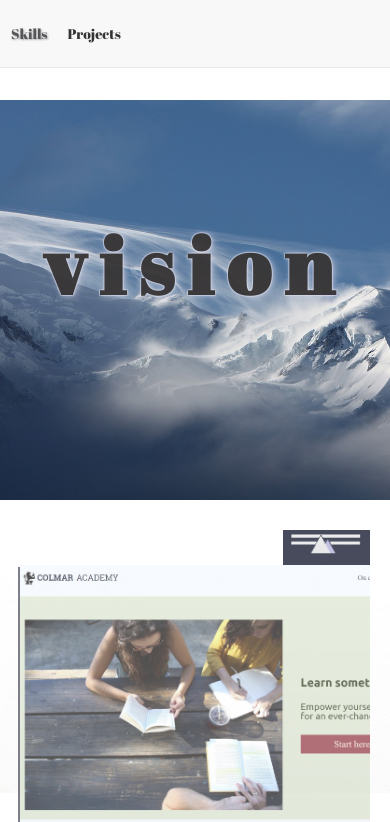
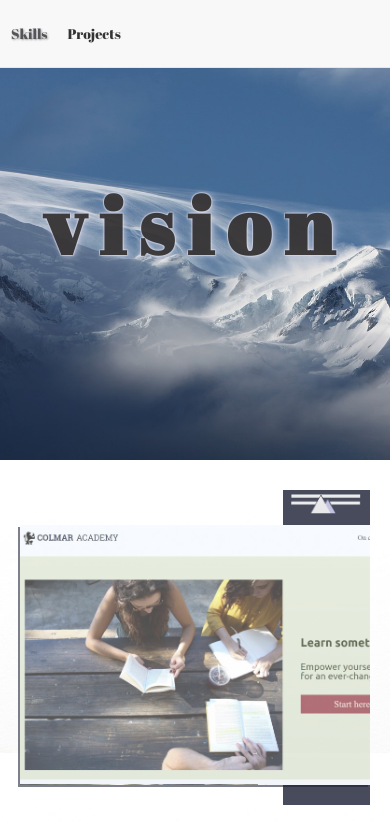
Before and after one commit to Bezlonir/mbragg-portfolio, a plain HTML site: page index.html in a window 390 px wide. Shown: the top 822 px of the page. Drawn offline with nearby package versions, Linux system fonts and the light colour scheme.

Commit message:
Fix jumbotron positioning with slimmer header.

```diff
--- a/resources/css/style.css
+++ b/resources/css/style.css
@@ -55,6 +55,10 @@ html {
 /*-----------------*/
 /*jumbotron styling*/
 /*-----------------*/
+.vision {
+  padding-top:5rem;
+}
+
 .vision .jumbotron {
   background-image: url('../images/snowy-mountains.jpg');
   background-size:cover;
@@ -80,6 +84,17 @@ html {
                 -1px 1px rgba(220,220,236,.4),
                 1px -1px rgba(220,220,236,.4),
                 -1px -1px rgba(220,220,236,.4);
+}
+
+/*mobile styling for jumbotron section*/
+@media only screen and (max-width:768px) {
+  .vision {
+    padding-top:6rem;
+  }
+
+  .vision h1 {
+    padding-top: 7rem;
+  }
 }
 
 /*----------------*/
@@ -219,13 +234,6 @@ html {
 /*mobile styling for projects section*/
 @media only screen and (max-width: 1199px) {
 
-  .vision {
-    padding-top:10rem;
-  }
-
-  .vision h1 {
-    padding-top: 7rem;
-  }
 
   .decor-pc {
     display:none;
```
